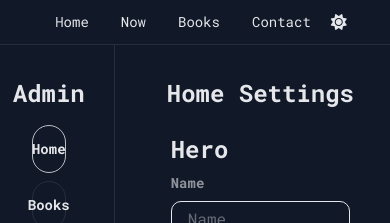
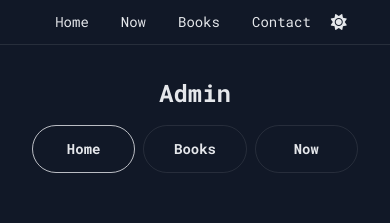
Before and after one commit to JayeshPadhiar/jayeshpadhiar.github.io, a Next.js app: page /admin in a window 390 px wide. Shown: the top 223 px of the page. Built offline with nearby package versions, Linux system fonts and the light colour scheme; no server answers; sample sign-in values are in the browser's storage.

Commit message:
admin: mobile responsiveness added

```diff
--- a/src/app/(pages)/admin/page.tsx
+++ b/src/app/(pages)/admin/page.tsx
@@ -81,10 +81,10 @@ export default function AdminPage() {
 	}, [selectedPage]);
 
 	return (
-		<div className="flex flex-row w-full h-full gap-4">
-			<div className="flex flex-col w-[25%] h-full p-8 justify-start items-center">
+		<div className="flex md:flex-row flex-col w-full h-full md:gap-4 gap-0">
+			<div className="flex flex-col md:w-[25%] w-full h-full p-8 justify-start items-center">
 				<h1 className="text-2xl font-bold">Admin</h1>
-				<div className="flex flex-col w-full h-full gap-2 mt-4 items-center">
+				<div className="flex md:flex-col flex-row w-full h-full gap-2 mt-4 items-center">
 					{["Home", "Books", "Now"].map((page) => (
 						<div key={page} className={`flex justify-center items-center w-full h-12 py-4 rounded-full cursor-pointer ${selectedPage === page ? "border-1 border-foreground/80" : "border-1 border-foreground/10"}`}
 							onClick={() => setSelectedPage(page)}>
```
